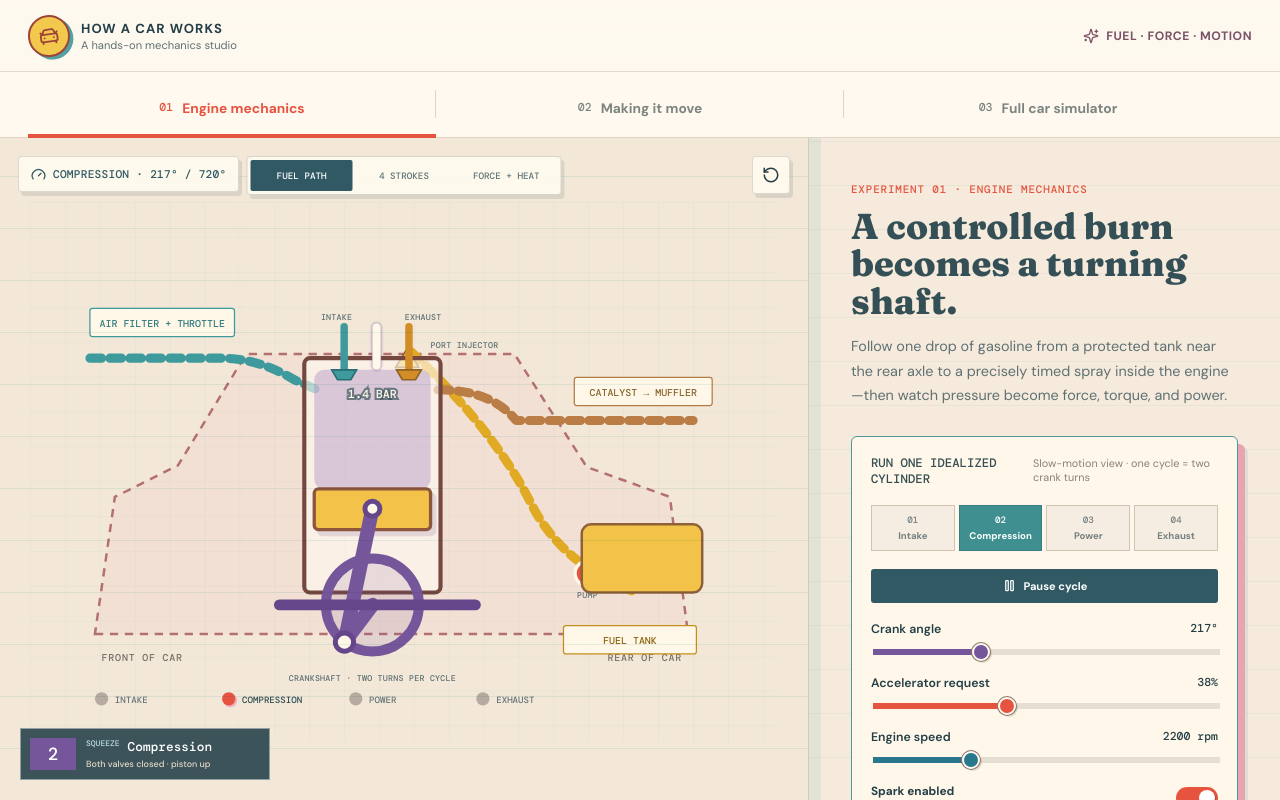
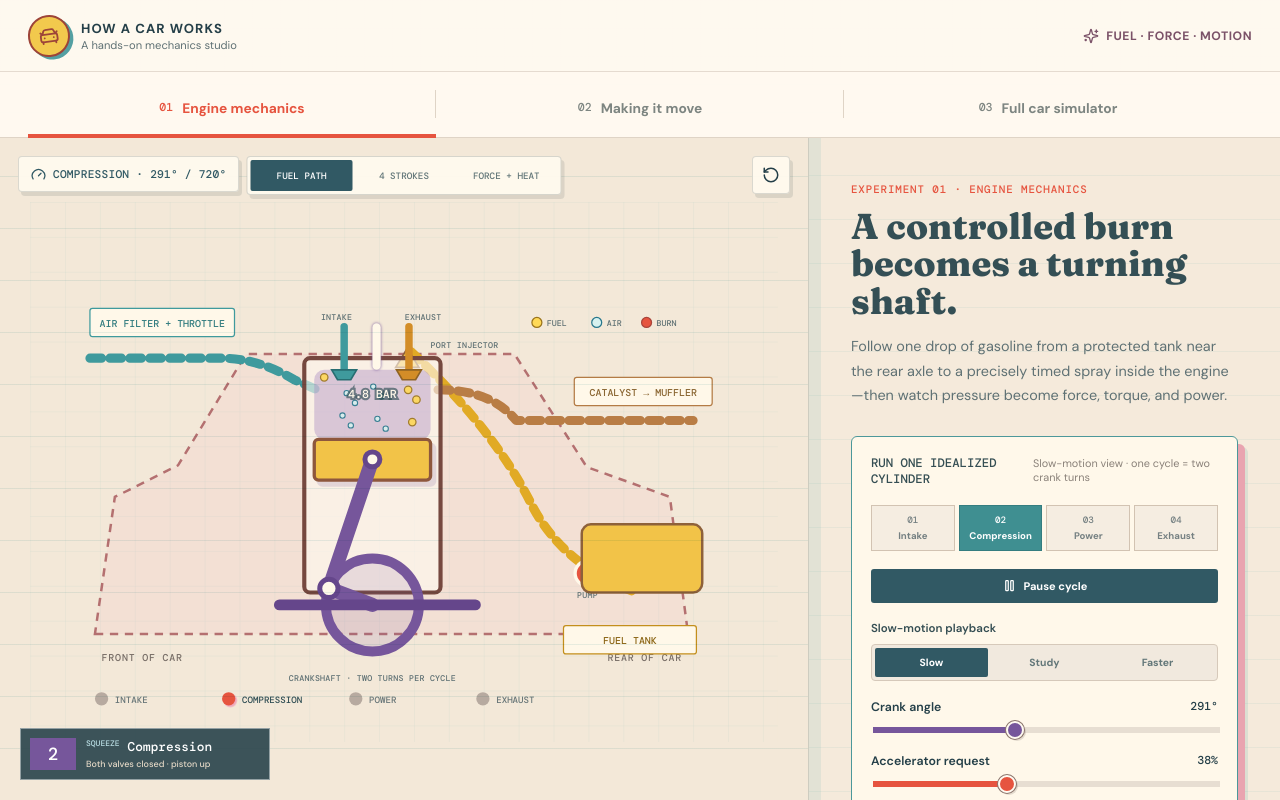
Before and after one commit to neelbaronia/cars, a React (Vite) app: page / in a window 1280 px wide. Shown: the top 800 px of the page. Built offline with nearby package versions, Linux system fonts and the light colour scheme.

Commit message:
Slow engine cycle and visualize combustion

```diff
--- a/src/components/EngineDiagram.jsx
+++ b/src/components/EngineDiagram.jsx
@@ -30,6 +30,14 @@ export function EngineDiagram({ progress, throttle, rpm, spark, mode, pressureBa
   const fuelFlowing = stroke === 0 && load > 0 && mode !== 'energy'
   const airFlowing = stroke === 0 && mode !== 'energy'
   const exhaustFlowing = stroke === 3 && mode !== 'energy'
+  const chamberHeight = Math.max(18, pistonTop - 202)
+  const mixtureVisible = load > 0 && (stroke === 0 || stroke === 1 || (stroke === 2 && within < 0.16))
+  const mixtureDots = Array.from({ length: 12 }, (_, index) => ({
+    x: 354 + (index * 37) % 116,
+    y: 211 + (((index * 47) % 100) / 100) * Math.max(8, chamberHeight - 18),
+    fuel: index % 3 === 0,
+  }))
+  const burnProgress = stroke === 2 && firing ? Math.min(1, within / 0.62) : 0
 
   return (
     <div className={`engine-diagram engine-diagram--${mode}`}>
@@ -44,6 +52,15 @@ export function EngineDiagram({ progress, throttle, rpm, spark, mode, pressureBa
           <pattern id="paper-grid" width="42" height="42" patternUnits="userSpaceOnUse">
             <path d="M42 0H0V42" fill="none" stroke="#3f9a9d" strokeOpacity=".12" strokeWidth="1" />
           </pattern>
+          <radialGradient id="combustion-glow" cx="42%" cy="18%" r="78%">
+            <stop offset="0" stopColor="#fff4a3" stopOpacity=".98" />
+            <stop offset=".34" stopColor="#f2c348" stopOpacity=".92" />
+            <stop offset=".72" stopColor="#e6543f" stopOpacity=".78" />
+            <stop offset="1" stopColor="#b94335" stopOpacity=".16" />
+          </radialGradient>
+          <clipPath id="diagram-chamber-clip">
+            <rect x="342" y="202" width="140" height={chamberHeight} rx="12" />
+          </clipPath>
         </defs>
 
         <rect width="900" height="650" fill="#f3e8d8" />
@@ -51,11 +68,22 @@ export function EngineDiagram({ progress, throttle, rpm, spark, mode, pressureBa
         <path className="diagram-car-outline" d="M78 520h714l-22-165-100-36-87-136H260l-82 134-76 38z" />
         <text className="diagram-orientation" x="86" y="552">FRONT OF CAR</text>
         <text className="diagram-orientation" x="695" y="552">REAR OF CAR</text>
+        <g className="diagram-material-key" transform="translate(610 145)">
+          <circle cx="0" cy="0" r="6" className="is-fuel" /><text x="12" y="4">FUEL</text>
+          <circle cx="72" cy="0" r="6" className="is-air" /><text x="84" y="4">AIR</text>
+          <circle cx="132" cy="0" r="6" className="is-burn" /><text x="144" y="4">BURN</text>
+        </g>
 
         <g className={`diagram-paths ${mode === 'cycle' ? 'is-muted' : ''}`}>
           <path className={`diagram-pipe diagram-pipe--air ${airFlowing ? 'is-flowing' : ''}`} d="M72 188 H230 Q275 188 318 214 L350 228" />
           <path className={`diagram-pipe diagram-pipe--fuel ${fuelFlowing ? 'is-flowing' : ''}`} d="M724 468 Q640 435 604 365 Q558 272 454 176" />
           <path className={`diagram-pipe diagram-pipe--exhaust ${exhaustFlowing ? 'is-flowing' : ''}`} d="M491 226 Q555 226 585 263 H798" />
+          {fuelFlowing && [0, 1, 2].map((index) => (
+            <circle key={index} r="7" className="diagram-fuel-droplet">
+              <animateMotion dur="2.8s" begin={`${index * -0.92}s`} repeatCount="indefinite"
+                path="M724 468 Q640 435 604 365 Q558 272 454 176" />
+            </circle>
+          ))}
           <circle cx="671" cy="447" r="15" className="diagram-pump" />
           <text className="diagram-small-label" x="671" y="477" textAnchor="middle">PUMP</text>
           <DiagramLabel x={72} y={128} width={174} tone="air">AIR FILTER + THROTTLE</DiagramLabel>
@@ -64,11 +92,37 @@ export function EngineDiagram({ progress, throttle, rpm, spark, mode, pressureBa
           <rect x="664" y="388" width="145" height="82" rx="11" className="diagram-tank" />
           <path d="M454 176 l-14 23 h28z" className="diagram-injector" />
           <text className="diagram-small-label" x="482" y="176">PORT INJECTOR</text>
+          {fuelFlowing && (
+            <g className="diagram-fuel-spray">
+              <path d="M454 192 Q424 202 389 224" />
+              {[0, 1, 2, 3].map((index) => (
+                <circle key={index} r="4">
+                  <animateMotion dur=".72s" begin={`${index * -0.18}s`} repeatCount="indefinite" path="M454 192 Q424 202 389 224" />
+                </circle>
+              ))}
+              <text x="500" y="205">FUEL SPRAY</text>
+            </g>
+          )}
         </g>
 
         <g className="diagram-engine">
           <rect x="330" y="188" width="164" height="282" rx="7" className="diagram-cylinder" />
-          <rect x="342" y="202" width="140" height={Math.max(18, pistonTop - 202)} rx="12" fill={chargeColor} opacity={mode === 'energy' ? '.72' : '.42'} />
+          <rect x="342" y="202" width="140" height={chamberHeight} rx="12" fill={chargeColor} opacity={mode === 'energy' ? '.72' : '.42'} />
+          {mixtureVisible && (
+            <g className="diagram-mixture" clipPath="url(#diagram-chamber-clip)">
+              {mixtureDots.map((dot, index) => (
+                <circle key={index} cx={dot.x} cy={dot.y} r={dot.fuel ? 4.5 : 3.2}
+                  className={dot.fuel ? 'diagram-mixture-dot diagram-mixture-dot--fuel' : 'diagram-mixture-dot diagram-mixture-dot--air'} />
+              ))}
+            </g>
+          )}
+          {burnProgress > 0 && (
+            <g className="diagram-combustion" clipPath="url(#diagram-chamber-clip)">
+              <circle cx="417" cy="204" r={12 + burnProgress * 145} fill="url(#combustion-glow)" className="diagram-combustion-front" />
+              {within < .28 && <path className="diagram-flame-core" d="M417 198c-24 28-17 50 0 62 18-12 25-35 7-54 1 14-7 18-12 25 2-14-2-22 5-33z" />}
+            </g>
+          )}
+          {burnProgress > 0 && <text className="diagram-combustion-label" x="512" y="236">CONTROLLED BURN → HOT GAS</text>}
           <text className="diagram-pressure" x="412" y="236" textAnchor="middle">{pressureBar.toFixed(1)} BAR</text>
 
           <g className={`diagram-valve ${intakeOpen ? 'is-open' : ''}`} transform={`translate(378 ${intakeOpen ? 8 : 0})`}>
--- a/src/labs/EngineLab.jsx
+++ b/src/labs/EngineLab.jsx
@@ -34,14 +34,15 @@ export default function EngineLab() {
   const [rpm, setRpm] = useState(2200)
   const [spark, setSpark] = useState(true)
   const [mode, setMode] = useState('path')
+  const [playbackRate, setPlaybackRate] = useState(0.65)
 
   useEffect(() => {
     if (!running) return undefined
     const timer = window.setInterval(() => {
-      setProgress((current) => (current + 0.035 + rpm / 50000) % 4)
+      setProgress((current) => (current + 0.02 * playbackRate) % 4)
     }, 50)
     return () => window.clearInterval(timer)
-  }, [rpm, running])
+  }, [playbackRate, running])
 
   const strokeIndex = Math.floor(progress) % 4
   const stroke = STROKES[strokeIndex]
@@ -59,7 +60,7 @@ export default function EngineLab() {
   const fuelPerCycleMg = output.fuelRateGps > 0 ? (output.fuelRateGps / Math.max(1, rpm / 120 * 4)) * 1000 : 0
   const useful = output.powerKw > 0 ? Math.round(output.efficiency * 100) : 0
 
-  const reset = () => { setProgress(0.12); setRunning(true); setThrottle(38); setRpm(2200); setSpark(true); setMode('path') }
+  const reset = () => { setProgress(0.12); setRunning(true); setThrottle(38); setRpm(2200); setSpark(true); setMode('path'); setPlaybackRate(0.65) }
   const chooseStroke = (index) => { setProgress(index + 0.12); setRunning(false); setMode('cycle') }
 
   return (
@@ -93,6 +94,12 @@ export default function EngineLab() {
           <button className="play-button" type="button" onClick={() => setRunning((value) => !value)}>
             {running ? <Pause size={15} /> : <Play size={15} />}{running ? 'Pause cycle' : 'Play cycle'}
           </button>
+          <div className="playback-control">
+            <span>Slow-motion playback</span>
+            <Segmented label="Cycle playback speed" value={playbackRate} onChange={setPlaybackRate} options={[
+              { value: 0.65, label: 'Slow' }, { value: 1, label: 'Study' }, { value: 1.6, label: 'Faster' },
+            ]} />
+          </div>
           <Slider label="Crank angle" value={crankAngle} min={0} max={719} unit="°" onChange={(value) => { setProgress(value / 180); setRunning(false); setMode('cycle') }} accent="#76569b" />
           <Slider label="Accelerator request" value={throttle} min={0} max={100} unit="%" onChange={setThrottle} />
           <Slider label="Engine speed" value={rpm} min={800} max={6000} step={100} unit=" rpm" onChange={setRpm} accent="#28778c" />
--- a/src/styles.css
+++ b/src/styles.css
@@ -133,6 +133,10 @@ button:focus-visible, a:focus-visible, input:focus-visible { outline: 3px solid
 .engine-diagram svg { width: 100%; height: 100%; display: block; }
 .diagram-car-outline { fill: rgba(239,167,187,.13); stroke: #b47070; stroke-width: 3; stroke-dasharray: 10 8; }
 .diagram-orientation { fill: #796f68; font: 500 12px 'DM Mono', monospace; letter-spacing: .08em; }
+.diagram-material-key text { fill: #5f7174; font: 600 10px 'DM Mono', monospace; }
+.diagram-material-key .is-fuel { fill: #ffd957; stroke: #9b741b; stroke-width: 1.5; }
+.diagram-material-key .is-air { fill: #d7f1ef; stroke: #28778c; stroke-width: 1.5; }
+.diagram-material-key .is-burn { fill: #e6543f; stroke: #a9443a; stroke-width: 1.5; }
 .diagram-paths { opacity: 1; transition: opacity .3s ease; }
 .diagram-paths.is-muted, .engine-diagram--energy .diagram-paths { opacity: .24; }
 .diagram-pipe { fill: none; stroke-width: 11; stroke-linecap: round; stroke-linejoin: round; stroke-dasharray: 14 10; }
@@ -141,6 +145,10 @@ button:focus-visible, a:focus-visible, input:focus-visible { outline: 3px solid
 .diagram-pipe--fuel { stroke: #e1aa25; }
 .diagram-pipe--exhaust { stroke: #b97d45; }
 @keyframes diagram-flow { to { stroke-dashoffset: -24; } }
+.diagram-fuel-droplet { fill: #ffd957; stroke: #9b741b; stroke-width: 2.5; filter: drop-shadow(0 0 4px rgba(242,195,72,.75)); }
+.diagram-fuel-spray path { fill: none; stroke: #f2c348; stroke-width: 3; stroke-dasharray: 4 5; }
+.diagram-fuel-spray circle { fill: #ffd957; stroke: #9b741b; stroke-width: 1.4; }
+.diagram-fuel-spray text { fill: #8b6515; font: 600 10px 'DM Mono', monospace; }
 .diagram-label rect { fill: #fff8e9; stroke: #9f8e80; stroke-width: 1.5; }
 .diagram-label text { fill: #315964; font: 600 12px 'DM Mono', monospace; }
 .diagram-label--air rect { stroke: #3f9a9d; }
@@ -155,6 +163,12 @@ button:focus-visible, a:focus-visible, input:focus-visible { outline: 3px solid
 .diagram-injector { fill: #f2c348; stroke: #8e613a; stroke-width: 2; }
 .diagram-cylinder { fill: rgba(255,250,241,.62); stroke: #75483f; stroke-width: 5; }
 .diagram-pressure { fill: #fff8e9; paint-order: stroke; stroke: rgba(48,78,84,.65); stroke-width: 5; font: 500 14px 'DM Mono', monospace; }
+.diagram-mixture-dot { opacity: .9; }
+.diagram-mixture-dot--air { fill: #d7f1ef; stroke: #28778c; stroke-width: 1.3; }
+.diagram-mixture-dot--fuel { fill: #ffd957; stroke: #9b741b; stroke-width: 1.5; }
+.diagram-combustion-front { stroke: #f2c348; stroke-width: 3; filter: drop-shadow(0 0 9px rgba(230,84,63,.65)); }
+.diagram-flame-core { fill: #fff2a6; stroke: #e6543f; stroke-width: 3; }
+.diagram-combustion-label { fill: #a9443a; font: 700 11px 'DM Mono', monospace; letter-spacing: .02em; }
 .diagram-valve line { stroke: #3f9a9d; stroke-width: 9; stroke-linecap: round; }
 .diagram-valve path { fill: #3f9a9d; stroke: #286e72; stroke-width: 2; }
 .diagram-valve--exhaust line { stroke: #d38d27; }
@@ -350,6 +364,9 @@ input[type='range']::-moz-range-thumb { width: 16px; height: 16px; border: 2px s
 .stroke-picker button span { font-size: .6rem; font-weight: 700; }
 .stroke-picker button.is-active { border-color: #347d80; background: #3f8f91; color: white; }
 .play-button { height: 34px; display: flex; align-items: center; justify-content: center; gap: 7px; border: 0; border-radius: 3px; background: #315964; color: white; cursor: pointer; font-size: .69rem; font-weight: 700; }
+.playback-control { display: grid; gap: 8px; }
+.playback-control > span { color: #354e53; font-size: .72rem; font-weight: 600; }
+.playback-control .segmented button { min-height: 29px; padding-block: 3px; }
 .switch-row { display: flex; justify-content: space-between; align-items: center; gap: 14px; cursor: pointer; }
 .switch-row > span { display: grid; gap: 2px; }
 .switch-row strong { font-size: .74rem; }
```
